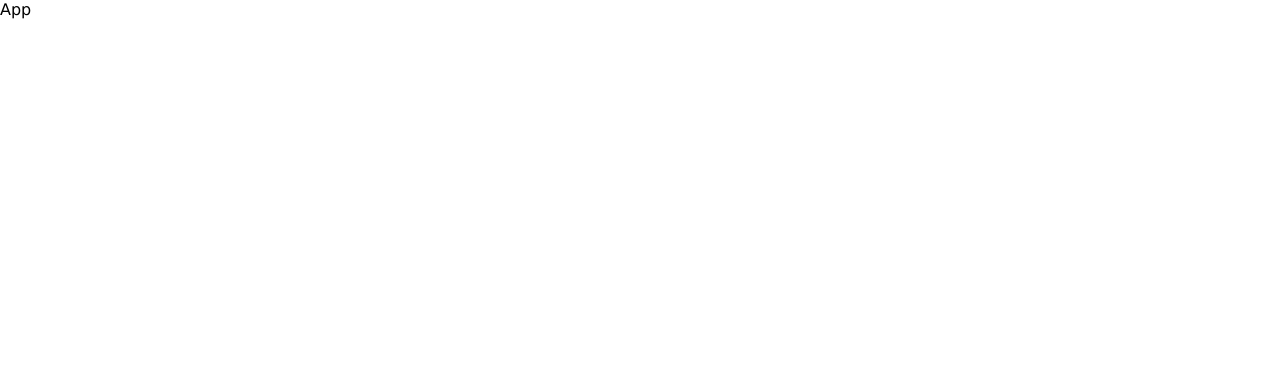
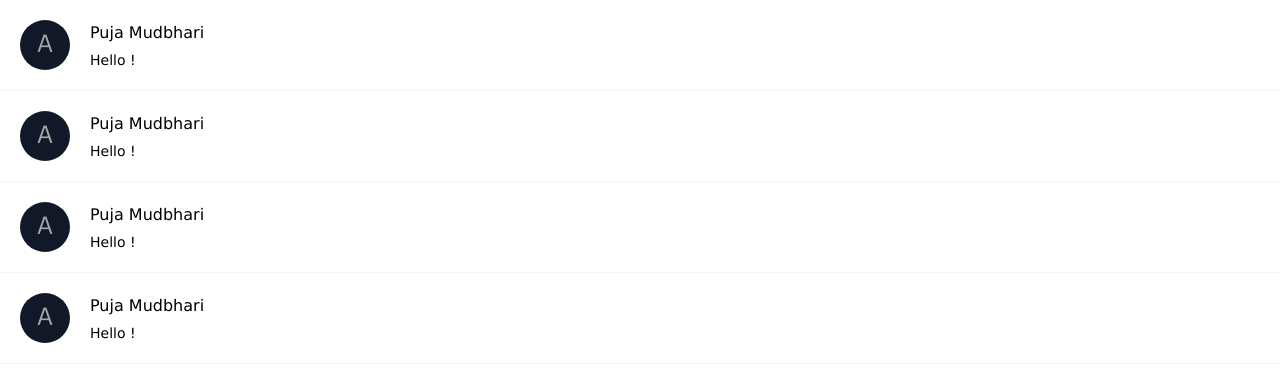
Before and after one commit to Maskey71098/multilingual-chat-app, a React (Vite) app: page / in a window 1280 px wide. Shown: the top 382 px of the page. Built offline with nearby package versions, Linux system fonts and the light colour scheme.

Commit message:
user list design

```diff
--- a/src/App.jsx
+++ b/src/App.jsx
@@ -1,6 +1,9 @@
+import UserList from "./components/userList/userList"
 const App = () => {
   return (
-    <div className=''>App</div>
+    <div className=''>
+      <UserList/>
+    </div>
   )
 }
 
--- /dev/null
+++ b/src/components/userList/userList.css
@@ -0,0 +1,32 @@
+
+
+    .item{
+        display: flex;
+        align-items: center;
+        gap: 20px;
+        padding: 20px;
+        cursor: pointer;
+        border-bottom: 1px solid #addddd35;
+
+    }
+
+    img{
+        width: 50px;
+        height: 50px;
+        border-radius: 50%;
+        object-fit: cover;
+
+    }
+    .texts{
+        display: flex;
+        flex-direction: column;
+        gap: 10px;
+
+        span {
+            font-weight: 500;
+        }
+        p {
+        font-size: 14px;
+        font-weight: 300;
+        }
+    }
--- /dev/null
+++ b/src/components/userList/userList.jsx
@@ -0,0 +1,41 @@
+import "./userList.css"
+
+
+const UserList = () => {
+    return (
+<div className="userList">
+<div className="item">
+    <img src="./avatar.png" alt=""/>
+    <div className="texts">
+        <span>Puja Mudbhari</span>
+        <p>Hello !</p>
+    </div>
+</div>
+<div className="item">
+    <img src="./avatar.png" alt=""/>
+    <div className="texts">
+        <span>Puja Mudbhari</span>
+        <p>Hello !</p>
+    </div>
+</div>
+<div className="item">
+    <img src="./avatar.png" alt=""/>
+    <div className="texts">
+        <span>Puja Mudbhari</span>
+        <p>Hello !</p>
+    </div>
+</div>
+<div className="item">
+    <img src="./avatar.png" alt=""/>
+    <div className="texts">
+        <span>Puja Mudbhari</span>
+        <p>Hello !</p>
+    </div>
+</div>
+</div>
+
+
+    )
+}
+
+export default UserList
```
Also changed, not shown: public/avatar.png (added).
